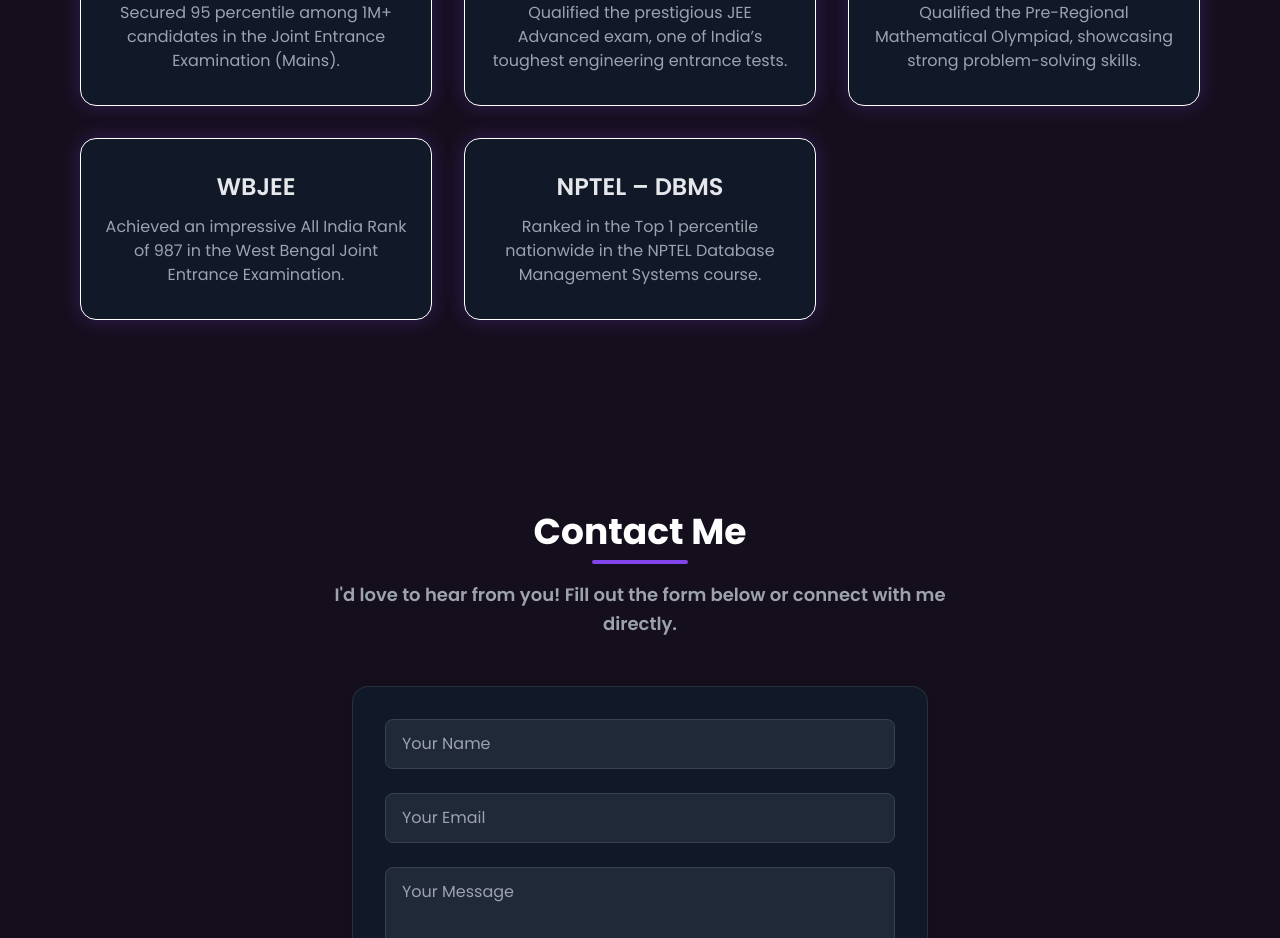
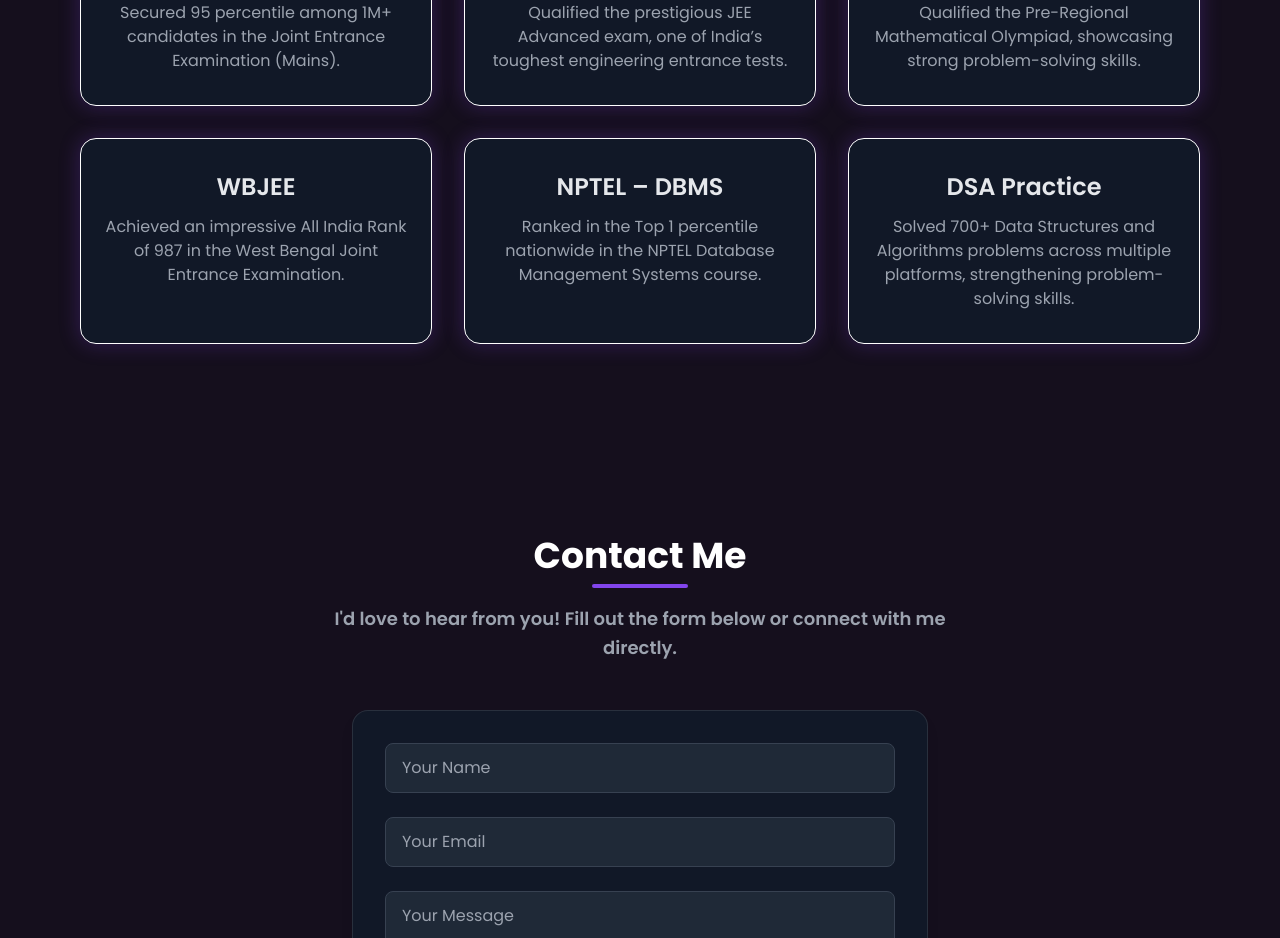
Before and after one commit to oiiamsaurav78/Portfolio, a React (Vite) app: page / in a window 1280 px wide. Shown: the part 6460-7398 px from the top of the page. Built offline with nearby package versions, Linux system fonts and the light colour scheme.

Commit message:
Update Achivements.jsx

```diff
--- a/src/components/Achivements/Achivements.jsx
+++ b/src/components/Achivements/Achivements.jsx
@@ -26,6 +26,11 @@ export const Achievements = () => {
       id: 4,
       title: "NPTEL – DBMS",
       desc: "Ranked in the Top 1 percentile nationwide in the NPTEL Database Management Systems course.",
+    },
+    {
+      id: 5,
+      title: "DSA Practice",
+      desc: "Solved 700+ Data Structures and Algorithms problems across multiple platforms, strengthening problem-solving skills.",
     },
   ];
 
```
